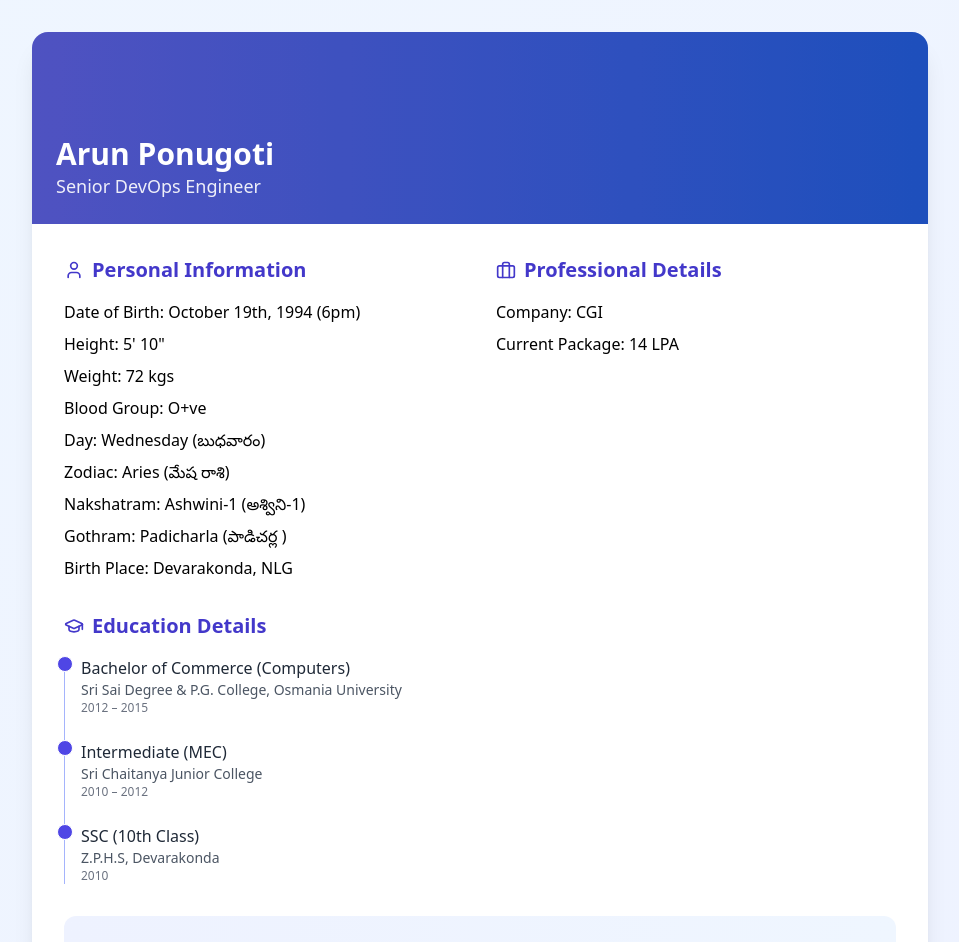
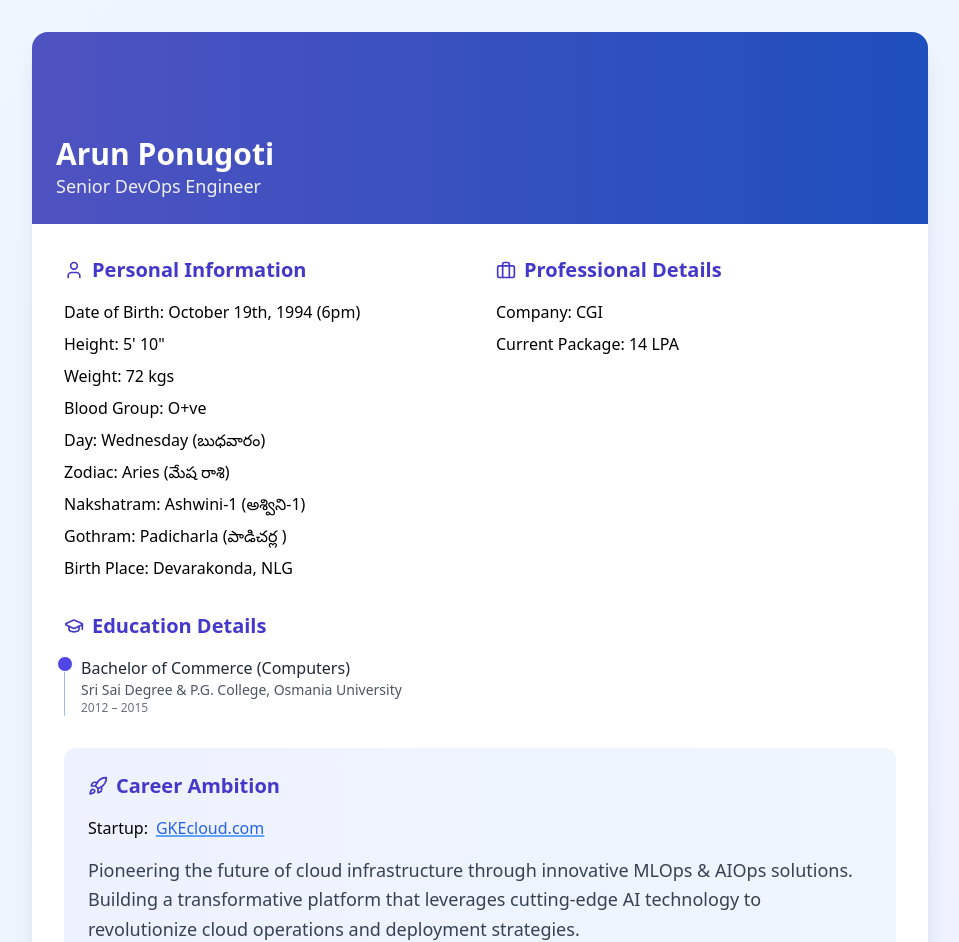
Before and after one commit to learning-org-2565/biodata, a React (Vite) app: page / in a window 1280 px wide. Shown: the top 942 px of the page, without its empty margins (160-1119 px from the left). Built offline with nearby package versions, Linux system fonts and the light colour scheme.

Commit message:
Update App.tsx

```diff
--- a/src/App.tsx
+++ b/src/App.tsx
@@ -1,5 +1,5 @@
 import React from 'react';
-import { User, Briefcase, MapPin, GraduationCap, Heart, Users, Phone, Rocket } from 'lucide-react';
+import { User, Briefcase, MapPin, GraduationCap, Users, Rocket } from 'lucide-react';
 
 function App() {
   return (
@@ -46,7 +46,7 @@ function App() {
               </div>
             </section>
 
-            {/* Education Details - Timeline Style */}
+            {/* Education Details - Only Bachelor's */}
             <section className="space-y-4 md:col-span-2">
               <h2 className="text-xl font-semibold flex items-center gap-2 text-indigo-700">
                 <GraduationCap size={20} /> Education Details
@@ -57,18 +57,6 @@ function App() {
                   <p className="text-base font-medium text-gray-800">Bachelor of Commerce (Computers)</p>
                   <p className="text-sm text-gray-600">Sri Sai Degree & P.G. College, Osmania University</p>
                   <p className="text-xs text-gray-500">2012 – 2015</p>
-                </li>
-                <li>
-                  <div className="absolute -left-2 w-4 h-4 bg-indigo-600 rounded-full border border-white"></div>
-                  <p className="text-base font-medium text-gray-800">Intermediate (MEC)</p>
-                  <p className="text-sm text-gray-600">Sri Chaitanya Junior College</p>
-                  <p className="text-xs text-gray-500">2010 – 2012</p>
-                </li>
-                <li>
-                  <div className="absolute -left-2 w-4 h-4 bg-indigo-600 rounded-full border border-white"></div>
-                  <p className="text-base font-medium text-gray-800">SSC (10th Class)</p>
-                  <p className="text-sm text-gray-600">Z.P.H.S, Devarakonda</p>
-                  <p className="text-xs text-gray-500">2010</p>
                 </li>
               </ol>
             </section>
```
